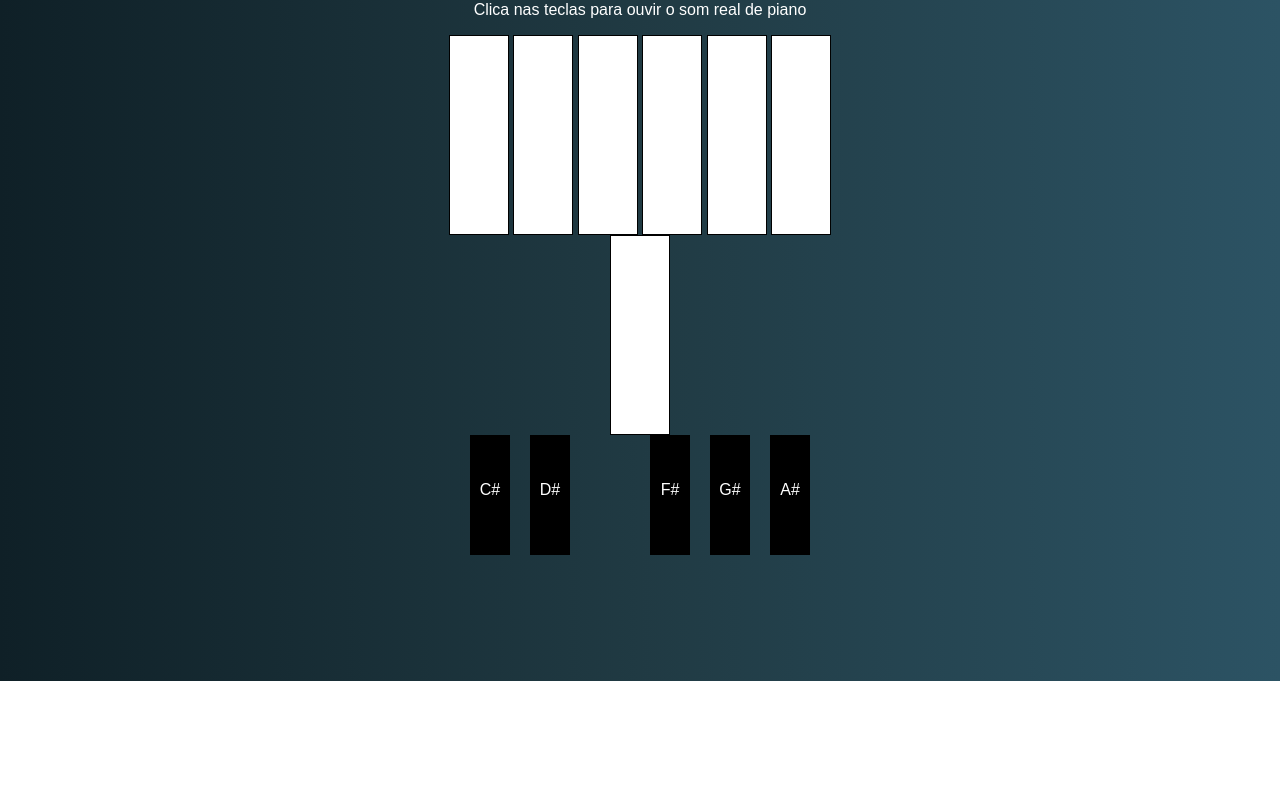
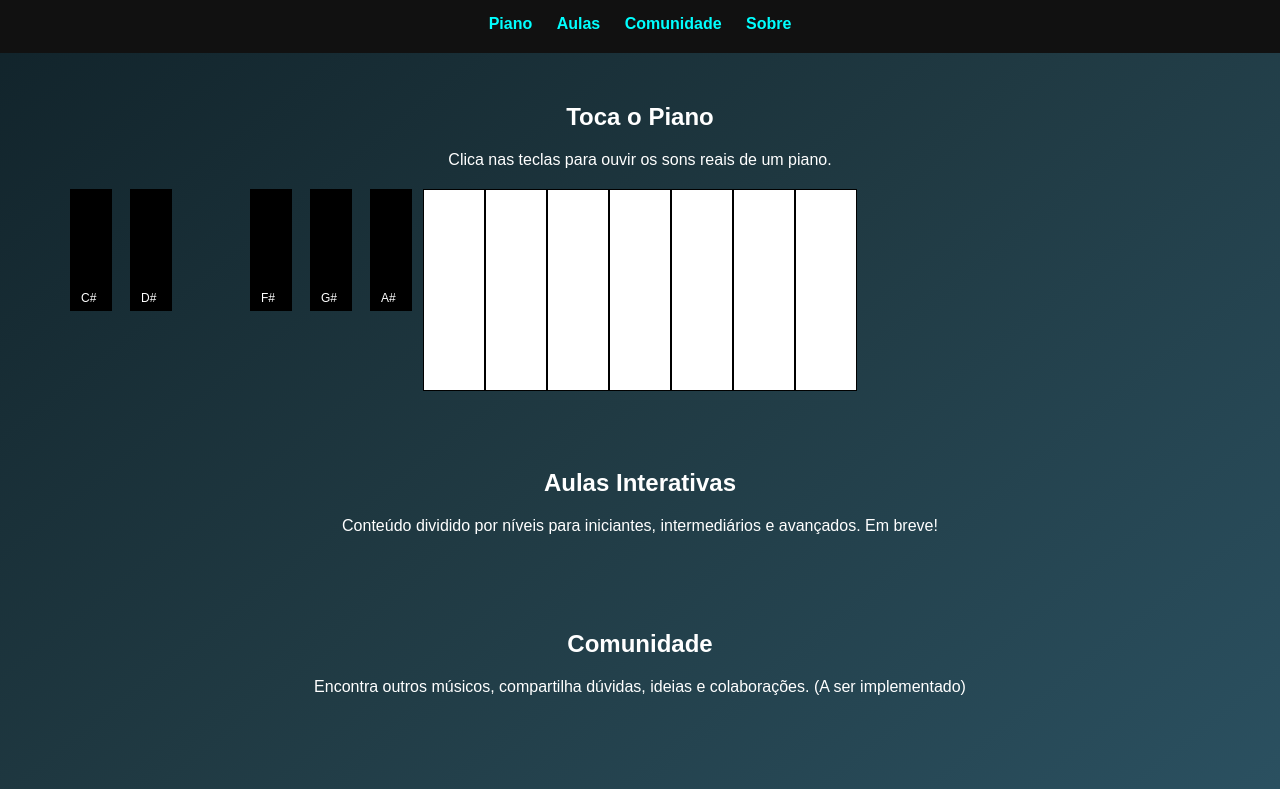
Before and after one commit to geo29-fox/GMusicLearn, a plain HTML site: page index.html in a window 1280 px wide. Shown: the part 119-908 px from the top of the page. Before the commit the page ends 800 px from the top, so only its background shows below. Drawn offline with Linux system fonts and the light colour scheme.

Commit message:
Update index.html
Tudo completo

```diff
--- a/index.html
+++ b/index.html
@@ -1,94 +1,111 @@
-<!DOCTYPE html>
-<html lang="pt">
+<!DOCTYPE html><html lang="pt">
 <head>
   <meta charset="UTF-8">
-  <title>GMusicLearn - Aprende Piano</title>
+  <meta name="viewport" content="width=device-width, initial-scale=1.0">
+  <title>GMusicLearn</title>
   <style>
     body {
       font-family: Arial, sans-serif;
-      background: linear-gradient(to right, #0f2027, #203a43, #2c5364);
+      background: linear-gradient(to bottom right, #0f2027, #203a43, #2c5364);
       color: white;
+      margin: 0;
+      padding: 0;
+    }
+    header {
+      padding: 20px;
       text-align: center;
+      background-color: #111;
+    }
+    nav {
+      text-align: center;
+      margin-top: 10px;
+    }
+    nav a {
+      margin: 0 10px;
+      color: #00ffff;
+      text-decoration: none;
+      font-weight: bold;
+    }
+    section {
       padding: 30px;
+      text-align: center;
     }
-
     .piano {
+      display: flex;
+      justify-content: center;
+      margin-top: 20px;
       position: relative;
-      width: 420px;
       height: 200px;
-      margin: auto;
     }
-
+    .white-key, .black-key {
+      border: 1px solid #000;
+      position: relative;
+    }
     .white-key {
-      position: relative;
-      display: inline-block;
       width: 60px;
       height: 200px;
       background: white;
-      border: 1px solid #000;
-      box-sizing: border-box;
       z-index: 1;
-      cursor: pointer;
     }
-
     .black-key {
-      position: absolute;
       width: 40px;
       height: 120px;
       background: black;
+      position: absolute;
+      top: 0;
+      z-index: 2;
+    }
+    .black-key-label {
       color: white;
-      text-align: center;
-      line-height: 110px;
-      z-index: 2;
-      cursor: pointer;
-    }
-
-    /* Posicionamento das teclas pretas */
-    .Csharp { left: 40px; }
-    .Dsharp { left: 100px; }
-    .Fsharp { left: 220px; }
-    .Gsharp { left: 280px; }
-    .Asharp { left: 340px; }
-
-    h1 {
-      font-size: 36px;
-      margin-bottom: 10px;
-    }
-    p {
-      font-size: 16px;
+      font-size: 12px;
+      position: absolute;
+      bottom: 5px;
+      left: 10px;
     }
   </style>
 </head>
 <body>
-  <h1>Bem-vindo ao GMusicLearn</h1>
-  <p>Clica nas teclas para ouvir o som real de piano</p>
+  <header>
+    <h1>Bem-vindo ao GMusicLearn</h1>
+    <p>Teu espaço para aprender música de forma divertida e interativa!</p>
+    <nav>
+      <a href="#piano">Piano</a>
+      <a href="#aulas">Aulas</a>
+      <a href="#comunidade">Comunidade</a>
+      <a href="#sobre">Sobre</a>
+    </nav>
+  </header>  <section id="piano">
+    <h2>Toca o Piano</h2>
+    <p>Clica nas teclas para ouvir os sons reais de um piano.</p>
+    <div class="piano">
+      <!-- Teclas brancas -->
+      <div class="white-key" onclick="playSound('C')"></div>
+      <div class="white-key" onclick="playSound('D')"></div>
+      <div class="white-key" onclick="playSound('E')"></div>
+      <div class="white-key" onclick="playSound('F')"></div>
+      <div class="white-key" onclick="playSound('G')"></div>
+      <div class="white-key" onclick="playSound('A')"></div>
+      <div class="white-key" onclick="playSound('B')"></div><!-- Teclas pretas -->
+  <div class="black-key" style="left: 40px;" onclick="playSound('Csharp')"><span class="black-key-label">C#</span></div>
+  <div class="black-key" style="left: 100px;" onclick="playSound('Dsharp')"><span class="black-key-label">D#</span></div>
+  <div class="black-key" style="left: 220px;" onclick="playSound('Fsharp')"><span class="black-key-label">F#</span></div>
+  <div class="black-key" style="left: 280px;" onclick="playSound('Gsharp')"><span class="black-key-label">G#</span></div>
+  <div class="black-key" style="left: 340px;" onclick="playSound('Asharp')"><span class="black-key-label">A#</span></div>
+</div>
 
-  <div class="piano">
-    <!-- Teclas Brancas -->
-    <div class="white-key" onclick="playNote('C')">C</div>
-    <div class="white-key" onclick="playNote('D')">D</div>
-    <div class="white-key" onclick="playNote('E')">E</div>
-    <div class="white-key" onclick="playNote('F')">F</div>
-    <div class="white-key" onclick="playNote('G')">G</div>
-    <div class="white-key" onclick="playNote('A')">A</div>
-    <div class="white-key" onclick="playNote('B')">B</div>
-
-    <!-- Teclas Pretas -->
-    <div class="black-key Csharp" onclick="playNote('Csharp')">C#</div>
-    <div class="black-key Dsharp" onclick="playNote('Dsharp')">D#</div>
-    <div class="black-key Fsharp" onclick="playNote('Fsharp')">F#</div>
-    <div class="black-key Gsharp" onclick="playNote('Gsharp')">G#</div>
-    <div class="black-key Asharp" onclick="playNote('Asharp')">A#</div>
-  </div>
-
-  <script>
-    function playNote(note) {
-      const audio = new Audio(`https://piano-sounds.s3.eu-west-3.amazonaws.com/${note}.mp3`);
-      audio.play().catch(e => {
-        alert("Som não pode ser carregado. Verifica tua ligação à internet.");
-        console.error(e);
-      });
+  </section>  <section id="aulas">
+    <h2>Aulas Interativas</h2>
+    <p>Conteúdo dividido por níveis para iniciantes, intermediários e avançados. Em breve!</p>
+  </section>  <section id="comunidade">
+    <h2>Comunidade</h2>
+    <p>Encontra outros músicos, compartilha dúvidas, ideias e colaborações. (A ser implementado)</p>
+  </section>  <section id="sobre">
+    <h2>Sobre o GMusicLearn</h2>
+    <p>Este projeto nasceu para ajudar músicos a aprender de forma prática, online e gratuita. Vem aprender com a gente!</p>
+  </section>  <script>
+    function playSound(note) {
+      const audio = new Audio(`sounds/${note}.mp3`);
+      audio.play();
     }
-  </script>
-</body>
+  </script></body>
 </html>
```
